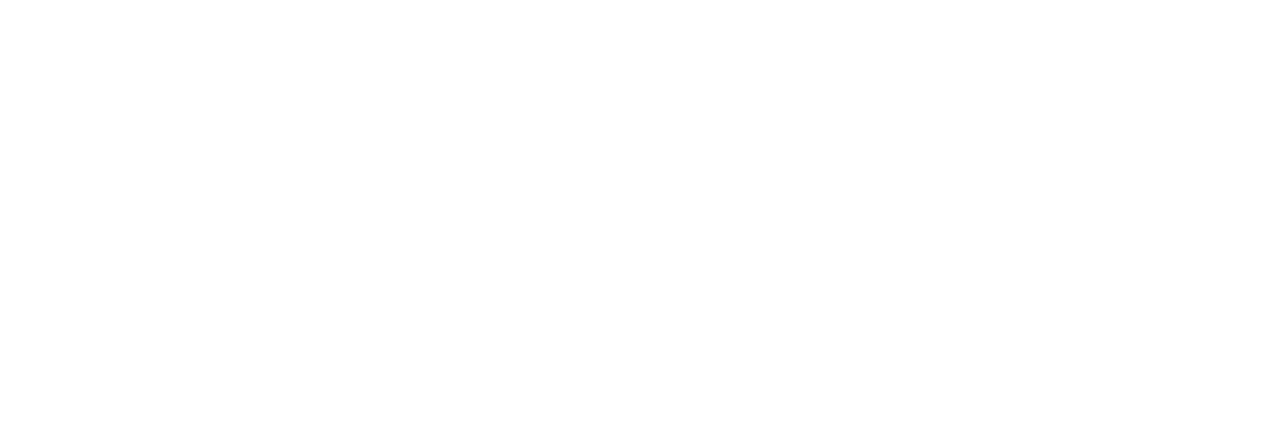
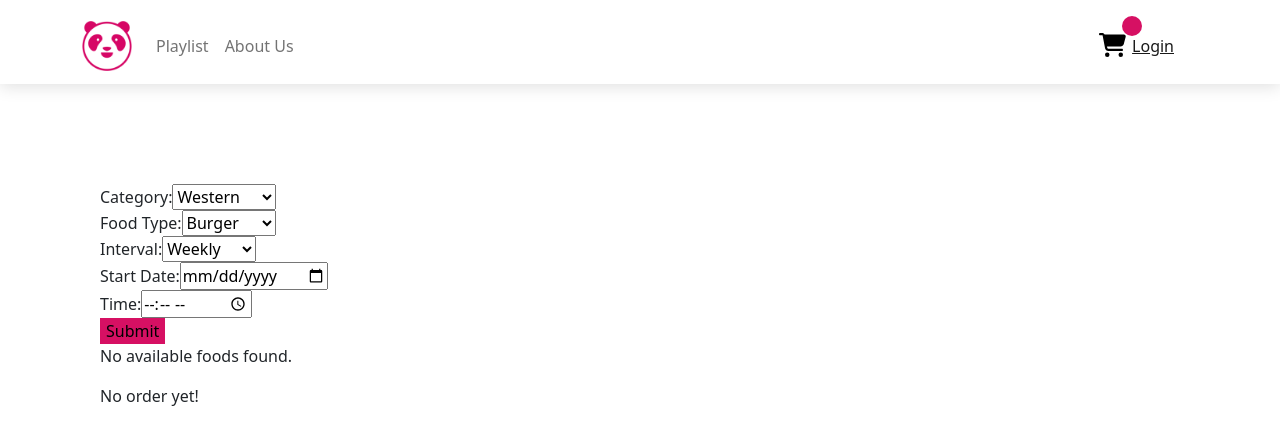
Before and after one commit to yeebryan/Capstone-Project, a React (Create React App) app in the folder shop/: page /userform in a window 1280 px wide. Before the commit this address had no page. Shown: the top 444 px of the page. Built offline with nearby package versions, Linux system fonts and the light colour scheme.

Commit message:
userpreferenceform + myorder + login + etc

```diff
--- a/shop/src/App.js
+++ b/shop/src/App.js
@@ -1,11 +1,12 @@
 import React from 'react';
 import {BrowserRouter, Routes, Route } from 'react-router-dom';
 import Product from './Product';
-import About from './About';
+import About from './Pages/About';
 import FeaturedProduct from './FeaturedProduct';
 import Login from './Login';
-
+import UserPreferenceForm from './UserPreferenceForm';
 import './App.css';
+import MyOrder from './MyOrder';
 
 
 
@@ -18,6 +19,8 @@
         <Route path="/restaurants/:restaurant_id" element={<Product/>} />
         <Route path="/about" element={<About/>} />
         <Route path="/login" element={<Login/>} />
+        <Route path="/userform" element = {<UserPreferenceForm/>} />
+        <Route path="/myorder" element = {<MyOrder/>} />
       </Routes>
     </div>
     </BrowserRouter>
--- a/shop/src/Login.js
+++ b/shop/src/Login.js
@@ -1,6 +1,7 @@
 import React, { useState } from 'react';
 import axios from 'axios';
 import Navbar1 from './Navbar';
+import "./App.css";
 
 const Login = () => {
   const [email, setEmail] = useState('');
@@ -46,6 +47,8 @@
   return (
     <div>
     <Navbar1 loggedIn={loggedIn} user={user.first_name} />
+    <div className="login-page">
+    <div className="login-container">
       <h2>Login</h2>
       {error && <p>{error}</p>}
       <form onSubmit={handleSubmit}>
@@ -58,7 +61,7 @@
             required
           />
         </label>
-        <label>
+        <label s>
           Password:
           <input
             type="password"
@@ -70,6 +73,9 @@
         <button type="submit">Login</button>
       </form>
     </div>
+    </div>
+    </div>
+
   );
 };
 
--- /dev/null
+++ b/shop/src/MyOrder.js
@@ -0,0 +1,29 @@
+// this will be where user can see their playlist
+// so can change to MyPlaylist
+// !order ensure that order is defined
+import React from 'react';
+
+const MyOrder = ({ order }) => {
+  if (!order || !order.food) {
+    return <div>No order yet!</div>;
+  }
+
+  return (
+    <div>
+      <h2>My Order</h2>
+      <p>Category: {order.category}</p>
+      <p>Food Type: {order.foodType}</p>
+      <p>Interval: {order.interval}</p>
+      <p>Start Date: {order.startDate}</p>
+      <p>Time: {order.time}</p>
+      {order.food && (
+        <>
+          <p><img src={order.food.imageUrl} alt={order.food.name} /></p>
+          <p>Selected Food: {order.food.name}</p>
+        </>
+      )}
+    </div>
+  );
+};
+
+export default MyOrder;
--- a/shop/src/Navbar.js
+++ b/shop/src/Navbar.js
@@ -2,16 +2,18 @@
 import "bootstrap/dist/css/bootstrap.min.css";
 import { Navbar, Nav, Container } from 'react-bootstrap';
 import Cart from './Cart';
+import { NavDropdown } from 'react-bootstrap';
 import "./App.css";
 
 const Navbar1 = (props) => {
 
   const user = JSON.parse(localStorage.getItem('user'));
 
+
   const handleLogout = () => {
     localStorage.removeItem('user');
     localStorage.removeItem('token');
-    window.location.href = '/login';
+    window.location.href = '/';
   };
 
   return (
@@ -35,18 +37,21 @@
           <Nav>
             <Cart cartCount={props.cartCount} onOpenCart={props.onOpenCart} />
           </Nav>
+
           {user ? (
             <>
-              <Navbar.Text className="me-4">
-                Hello, {user.first_name}
-              </Navbar.Text>
-              <Nav.Link onClick={handleLogout}>Logout</Nav.Link>
+        <NavDropdown title={<Navbar.Text className="me-4">Hello, {user.first_name}</Navbar.Text>} id="basic-nav-dropdown">
+                <NavDropdown.Item href="/myorder">My Orders</NavDropdown.Item>
+                <NavDropdown.Divider />
+                <NavDropdown.Item onClick={handleLogout}>Logout</NavDropdown.Item>
+              </NavDropdown>
             </>
             ) : (
           <Navbar.Text className="me-4">
             <a href="/login">Login</a>
           </Navbar.Text>
         )}
+
                 </Nav>
               </Container>
             </Navbar>
--- /dev/null
+++ b/shop/src/UserPreferenceForm.js
@@ -0,0 +1,157 @@
+import React, { useState } from 'react';
+import axios from 'axios';
+import Navbar1 from './Navbar';
+import MyOrder from './MyOrder';
+import "./App.css";
+
+
+const UserPreferenceForm = ({ onSubmit, cartCount, onOpenCart }) => {
+  const [category, setCategory] = useState('Western');
+  const [foodType, setFoodType] = useState('');
+  const [interval, setInterval] = useState('Weekly');
+  const [startDate, setStartDate] = useState('');
+  const [time, setTime] = useState('');
+  const [loading, setLoading] = useState(false);
+  const [foods, setFoods] = useState([]);
+  const [order, setOrder] = useState({});
+
+
+const handleSubmit = async (e) => {
+    e.preventDefault();
+    setLoading(true);
+
+    const params = {
+      category,
+    };
+    if (foodType) {
+      params.foodType = foodType;
+    }
+
+    const url = "http://localhost:3000/food/random?" + new URLSearchParams(params);
+
+    try {
+      const response = await axios.get(url);
+      setFoods(response.data.foods);
+      setOrder({
+        category,
+        foodType,
+        interval,
+        startDate,
+        time,
+        food: response.data.foods[0],
+      });
+    } catch (error) {
+      console.error(error);
+    } finally {
+      setLoading(false);
+    }
+  };
+
+  const renderFoodCards = () => {
+    if (loading) {
+      return <img src="/imgs/loading_gif.gif" alt='loading...' />;
+    }
+
+
+    if (foods.length === 0) {
+      return <p>No available foods found.</p>;
+    }
+
+    return foods.map((food) => (
+      <div key={food.id} className='food-card'>
+        <img src={food.imageUrl} alt={food.name} />
+        <h3>{food.name}</h3>
+        <p>{food.description}</p>
+      </div>
+    ));
+  };
+
+  return (
+    <div className='user-preference-form'>
+      <Navbar1 cartCount={cartCount} onOpenCart={onOpenCart} />
+      <div className='uform-page'>
+        <div className='uform-container'>
+          <form onSubmit={handleSubmit}>
+            <div>
+              <label>
+                Category:
+                <select
+                  value={category}
+                  onChange={(e) => setCategory(e.target.value)}
+                >
+                <option value='Western'>Western</option>
+                <option value='Chinese'>Chinese</option>
+                <option value='Japanese'>Japanese</option>
+                <option value='Indian'>Indian</option>
+                <option value='Mexican'>Mexican</option>
+                <option value='Vegetarian'>Vegetarian</option>
+              </select>
+            </label>
+          </div>
+          <div>
+            <label>
+              Food Type:
+              <select
+                  value={foodType}
+                  onChange={(e) => setFoodType(e.target.value)}
+                >
+                <option value='Burger'>Burger</option>
+                <option value='Pizza'>Pizza</option>
+                <option value='Sushi'>Sushi</option>
+                <option value='Taco'>Taco</option>
+                <option value='Chicken'>Chicken</option>
+                <option value='Noodle'>Noodle</option>
+                <option value='Breakfast'>Breakfast</option>
+                <option value='Rice'>Rice</option>
+                <option value='Salad'>Salad</option>
+              </select>
+              {/* <input
+                type='text'
+                value={foodType}
+                onChange={(e) => setFoodType(e.target.value)}
+              /> */}
+            </label>
+            </div>
+            <div>
+              <label>
+                Interval:
+                <select
+                  value={interval}
+                  onChange={(e) => setInterval(e.target.value)}
+                >
+                  <option value='Weekly'>Weekly</option>
+                  <option value='Bi-weekly'>Bi-weekly</option>
+                  <option value='Monthly'>Monthly</option>
+                </select>
+              </label>
+            </div>
+            <div>
+              <label>
+                Start Date:
+                <input
+                  type='date'
+                  value={startDate}
+                  onChange={(e) => setStartDate(e.target.value)}
+                />
+              </label>
+            </div>
+            <div>
+              <label>
+                Time:
+                <input type='time'
+                  value={time}
+                  onChange={(e) => setTime(e.target.value)}
+                />
+              </label>
+            </div>
+            <button type='submit'>Submit</button>
+          </form>
+          <div className='food-cards-container'>{renderFoodCards()}</div>
+          <MyOrder order={order} />
+        </div>
+      </div>
+    </div>
+  );
+};
+
+export default UserPreferenceForm;
```
Lines whose indentation alone changed are shown as unchanged.
